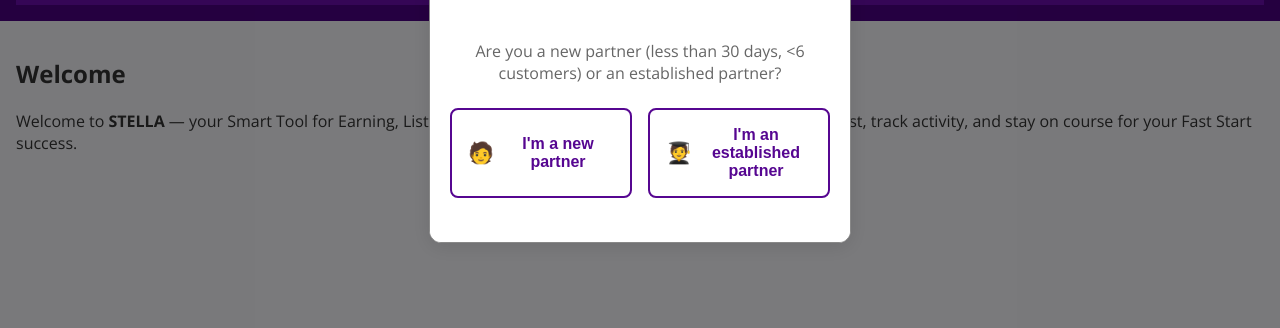
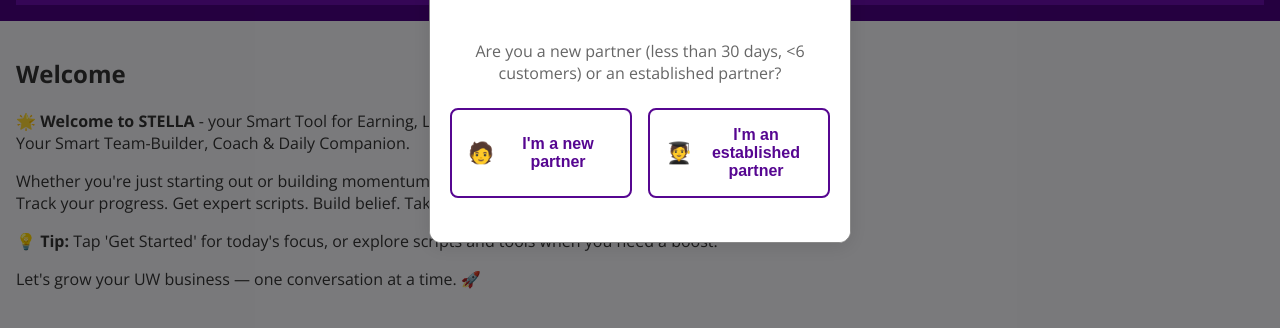
Before and after one commit to Alex-Depiqd/UWSPARK, a plain HTML site: page index.html in a window 1280 px wide. Shown: the part 148-476 px from the top of the page. Drawn offline with nearby package versions, Linux system fonts and the light colour scheme.

Commit message:
Add files via upload

```diff
--- a/data.js
+++ b/data.js
@@ -204,8 +204,7 @@
   const customers = metrics.customersSignedCount || 0;
   let ratioDisplay = '—';
   if (invites > 0) {
-    const ratio = customers / invites;
-    ratioDisplay = (ratio * 100).toFixed(1) + '%'; // Show as percentage
+    ratioDisplay = `${customers} per ${invites}`;
   }
   document.getElementById('inviteCustomerRatio').textContent = ratioDisplay;
 
--- a/index.html
+++ b/index.html
@@ -131,7 +131,20 @@
   <main>
     <section id="home" class="tab">
       <h2>Welcome</h2>
-      <p>Welcome to <strong>STELLA</strong> — your Smart Tool for Earning, Listing, Logging & Action. Use STELLA to build your contact list, track activity, and stay on course for your Fast Start success.</p>
+      <p>
+        🌟 <strong>Welcome to STELLA</strong> - your Smart Tool for Earning, Listing, Logging & Action<br />
+        Your Smart Team-Builder, Coach & Daily Companion.
+      </p>
+      <p>
+        Whether you're just starting out or building momentum, STELLA is here to guide you every step of the way.<br />
+        Track your progress. Get expert scripts. Build belief. Take action — daily.
+      </p>
+      <p>
+        💡 <strong>Tip:</strong> Tap 'Get Started' for today's focus, or explore scripts and tools when you need a boost.
+      </p>
+      <p>
+        Let's grow your UW business — one conversation at a time. 🚀
+      </p>
     </section>
 
     <section id="dashboard" class="tab" style="display:none">
```
